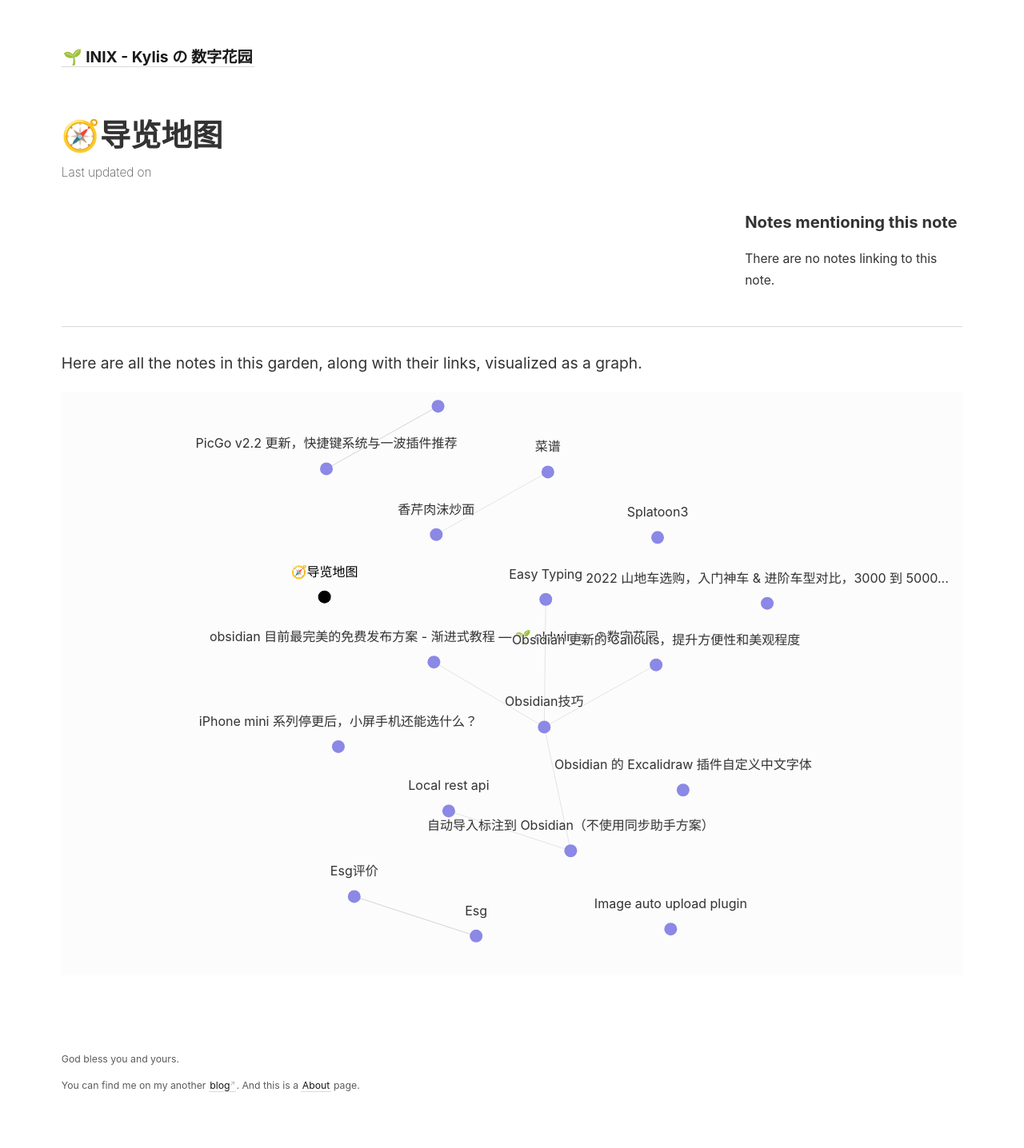
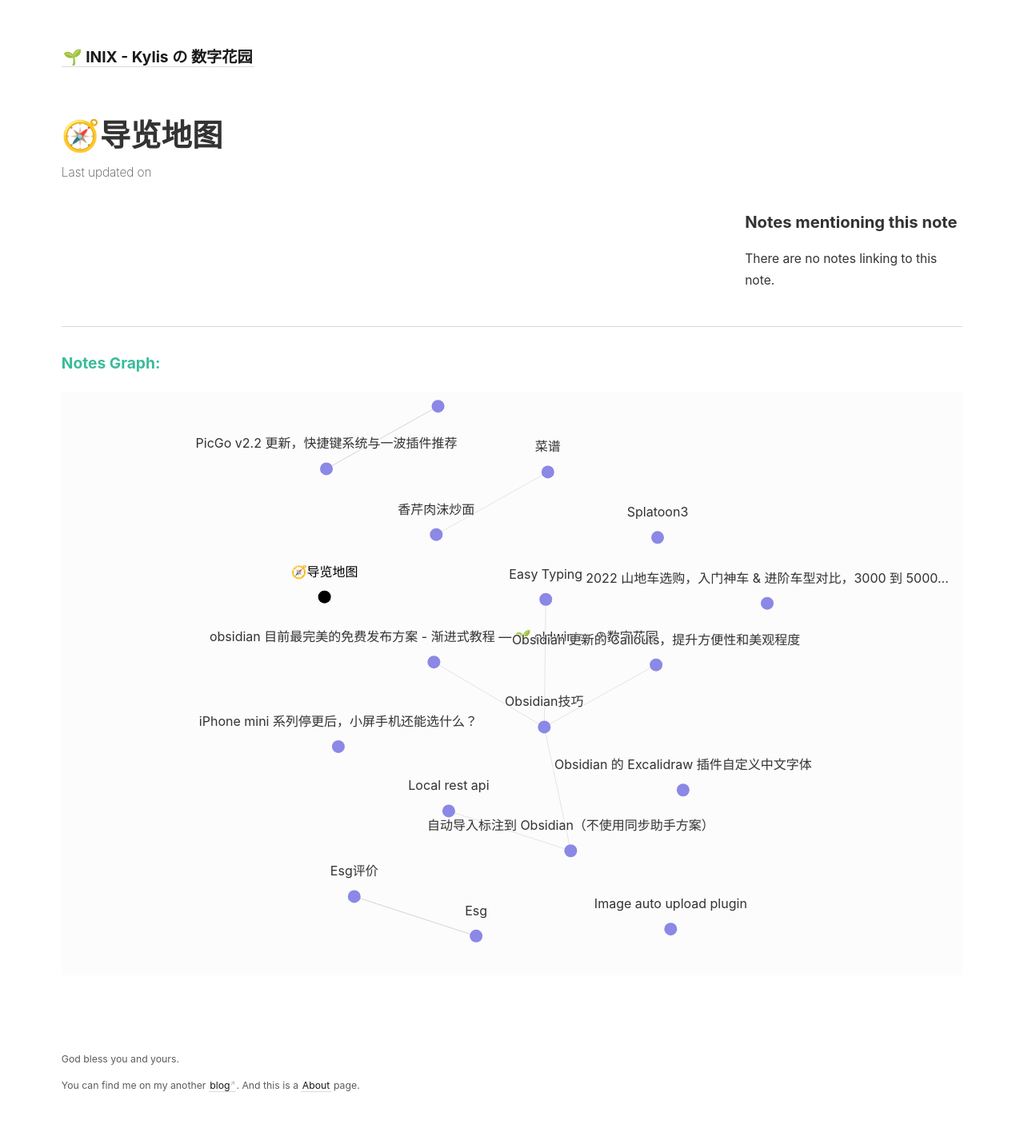
Before and after one commit to kylisss/dg, a Jekyll site: the page built from _notes/🧭导览地图.md, in a window 1280 px wide. Shown: the whole page at 80% size. Built offline with Jekyll 4.4.1, drawn with Linux system fonts in a browser that asks for light colours.

Commit message:
Update note.html

```diff
--- a/_layouts/note.html
+++ b/_layouts/note.html
@@ -41,6 +41,8 @@ layout: default
 
 <hr>
 
-<p>Here are all the notes in this garden, along with their links, visualized as a graph.</p>
+<p>
+  <font color="#3ABB9B" style=font-weight:bold;>Notes Graph:</font>
+</p>
 
 {% include notes_graph.html %}
```
